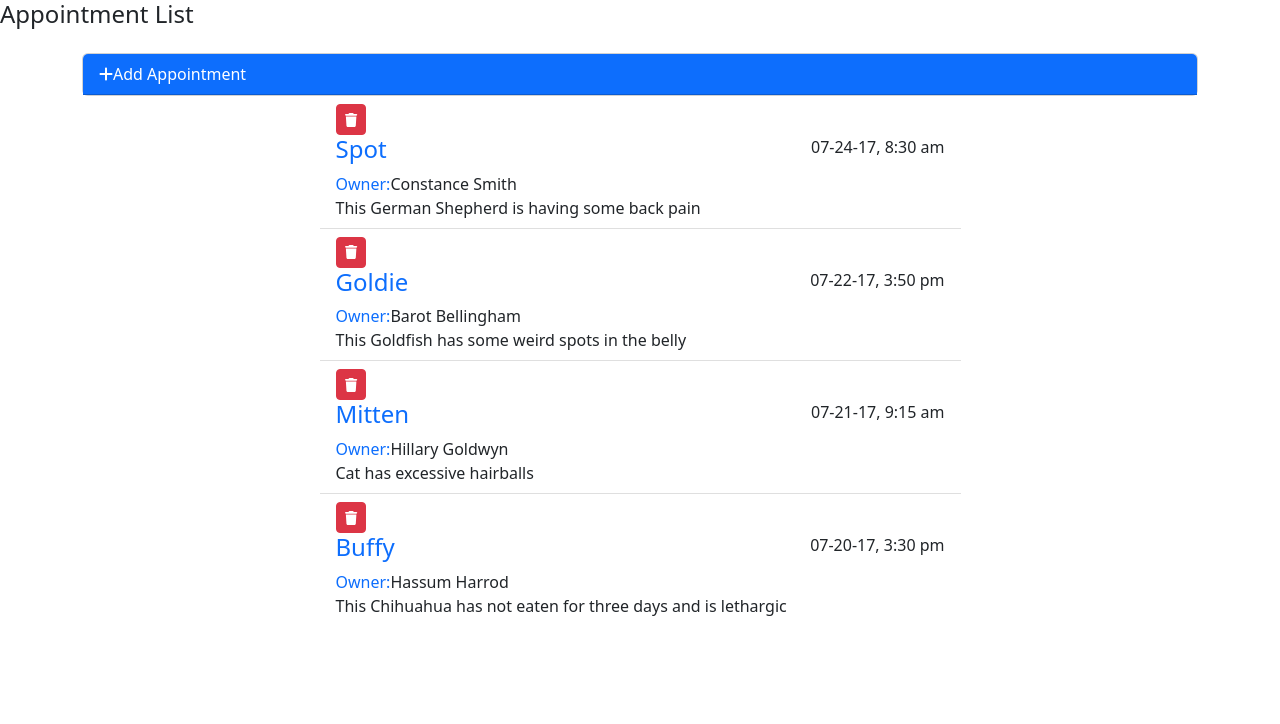
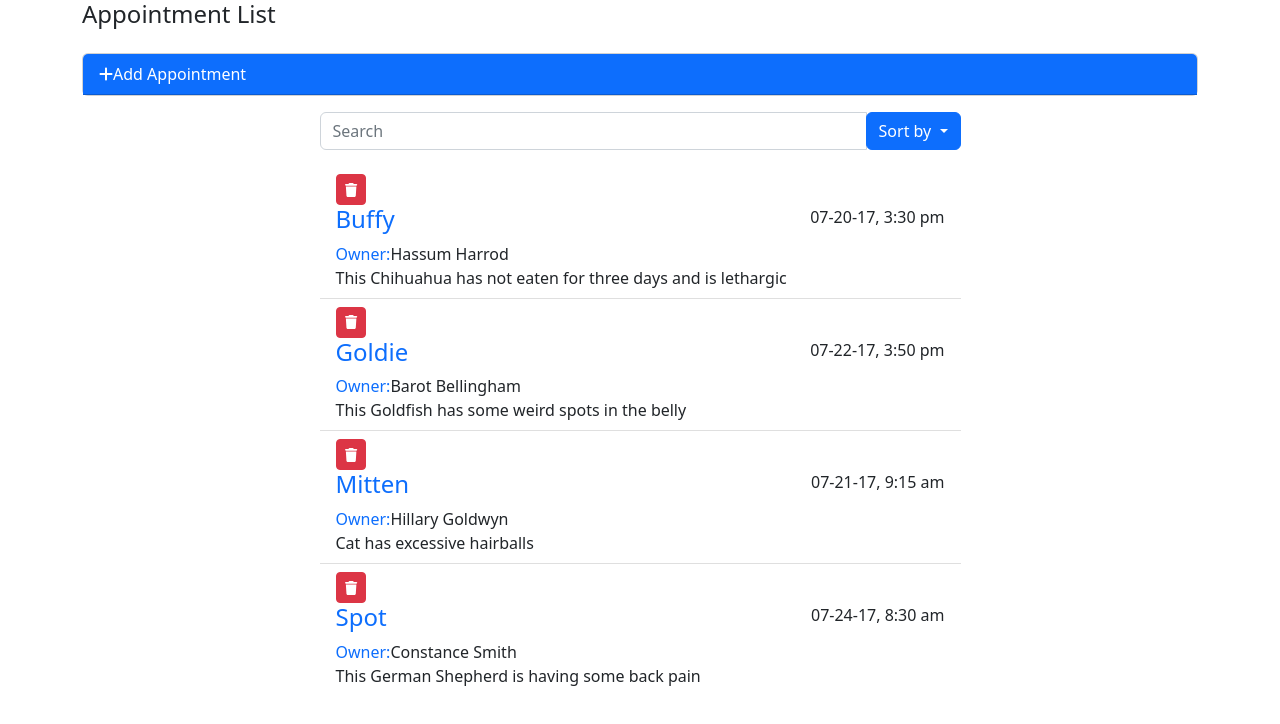
Before and after one commit to kenyaachon/appointment-app-vuejs, a Vue app: page / in a window 1280 px wide. Shown: the top 724 px of the page. Built offline with nearby package versions, Linux system fonts and the light colour scheme.

Commit message:
Add Search Sort By Filter

```diff
--- a/src/App.vue
+++ b/src/App.vue
@@ -1,10 +1,19 @@
 <template>
-  <h4>{{ title }}</h4>
   <div id="main-app" class="container">
+    <h4>{{ title }}</h4>
+
     <div class="row justify-content-center">
       <AddAppointment @add="addItem" />
+      <SearchAppointment
+        @searchRecords="searchAppointments"
+        :searchKey="filterKey"
+        :searchDir="filterDir"
+        @requestDir="updateSortDir"
+        @requestKey="updateSortKey"
+      />
+
       <AppointmentList
-        :appointments="appointments"
+        :appointments="filteredApts"
         @delete="deleteItem"
         @edit="editItem"
       />
@@ -17,6 +26,7 @@ import axios from "axios";
 import AppointmentList from "./components/AppointmentList.vue";
 import _ from "lodash";
 import AddAppointment from "./components/AddAppointment.vue";
+import SearchAppointment from "./components/SearchAppointment.vue";
 export default {
   name: "MainApp",
   data() {
@@ -24,11 +34,15 @@ export default {
       title: "Appointment List",
       appointments: [],
       aptIndex: 0,
+      searchTerms: "",
+      filterKey: "petName",
+      filterDir: "asc",
     };
   },
   components: {
     AppointmentList,
     AddAppointment,
+    SearchAppointment,
   },
   mounted() {
     axios
@@ -58,6 +72,35 @@ export default {
       this.aptIndex++;
       this.appointments.push(newApt);
     },
+    searchAppointments: function (searchTerm: String) {
+      this.searchTerms = searchTerm;
+    },
+    updateSortKey: function (param: String) {
+      this.filterKey = param;
+    },
+    updateSortDir: function (direction: String) {
+      this.filterDir = direction;
+    },
+  },
+  computed: {
+    searchedApts: function () {
+      return this.appointments.filter((item) => {
+        return (
+          item.petName.toLowerCase().match(this.searchTerms.toLowerCase()) ||
+          item.petOwner.toLowerCase().match(this.searchTerms.toLowerCase()) ||
+          item.aptNotes.toLowerCase().match(this.searchTerms.toLowerCase())
+        );
+      });
+    },
+    filteredApts: function () {
+      return _.orderBy(
+        this.searchedApts,
+        (item) => {
+          return item[this.filterKey].toLowerCase();
+        },
+        this.filterDir
+      );
+    },
   },
 };
 </script>
--- /dev/null
+++ b/src/components/SearchAppointment.vue
@@ -0,0 +1,123 @@
+<template>
+  <div class="col-12 col-md-10 col-lg-7">
+    <div class="input-group my-3">
+      <input
+        id="SearchApts"
+        placeholder="Search"
+        type="text"
+        class="form-control"
+        aria-label="Search Appointments"
+        v-model="searchTerm"
+      />
+
+      <div class="input-group-append">
+        <button
+          type="button"
+          class="btn btn-primary dropdown-toggle"
+          data-toggle="dropdown"
+          aria-haspopup="true"
+          aria-expanded="false"
+          @click="toggleDropdown"
+        >
+          Sort by
+          <span class="caret"></span>
+        </button>
+
+        <div class="dropdown-menu dropdown-menu-right" :class="dropDownState">
+          <a
+            href="#"
+            class="dropdown-item d-flex justify-content-between"
+            id="petName"
+            @click="$emit('requestKey', 'petName')"
+          >
+            Pet Name
+            <font-awesome-icon icon="check" v-if="filterParam('petName')" />
+          </a>
+
+          <a
+            class="dropdown-item d-flex justify-content-between"
+            href="#"
+            id="aptDate"
+            @click="$emit('requestKey', 'aptDate')"
+          >
+            Date
+            <font-awesome-icon icon="check" v-if="filterParam('aptDate')" />
+          </a>
+
+          <a
+            href="#"
+            class="dropdown-item d-flex justify-content-between"
+            id="petOwner"
+            @click="$emit('requestKey', 'petOwner')"
+          >
+            Owner
+            <font-awesome-icon icon="check" v-if="filterParam('petOwner')" />
+          </a>
+
+          <div class="dropdown-divider" role="separator"></div>
+
+          <a
+            class="dropdown-item d-flex justify-content-between"
+            href="#"
+            id="asc"
+            @click="$emit('requestDir', 'asc')"
+          >
+            Asc
+            <font-awesome-icon icon="check" v-if="searchOrder('asc')" />
+          </a>
+
+          <a
+            class="dropdown-item d-flex justify-content-between"
+            href="#"
+            id="desc"
+            @click="$emit('requestDir', 'desc')"
+          >
+            Desc
+            <font-awesome-icon icon="check" v-if="searchOrder('desc')" />
+          </a>
+        </div>
+      </div>
+    </div>
+  </div>
+</template>
+<script lang="ts">
+import { FontAwesomeIcon } from "@fortawesome/vue-fontawesome";
+export default {
+  name: "SearchAppointment",
+  props: {
+    searchKey: String,
+    searchDir: String,
+  },
+  data() {
+    return {
+      searchDropdownState: false,
+      searchTerm: "",
+    };
+  },
+  watch: {
+    searchTerm: function () {
+      this.$emit("searchRecords", this.searchTerm);
+    },
+  },
+  components: {
+    FontAwesomeIcon,
+  },
+  methods: {
+    toggleDropdown() {
+      this.searchDropdownState = !this.searchDropdownState;
+    },
+    filterParam(param: String) {
+      return param === this.searchKey;
+    },
+    searchOrder(param: String) {
+      return param === this.searchDir;
+    },
+  },
+  computed: {
+    dropDownState() {
+      return this.searchDropdownState ? "d-block" : "d-none";
+    },
+  },
+};
+</script>
+<style></style>
```
